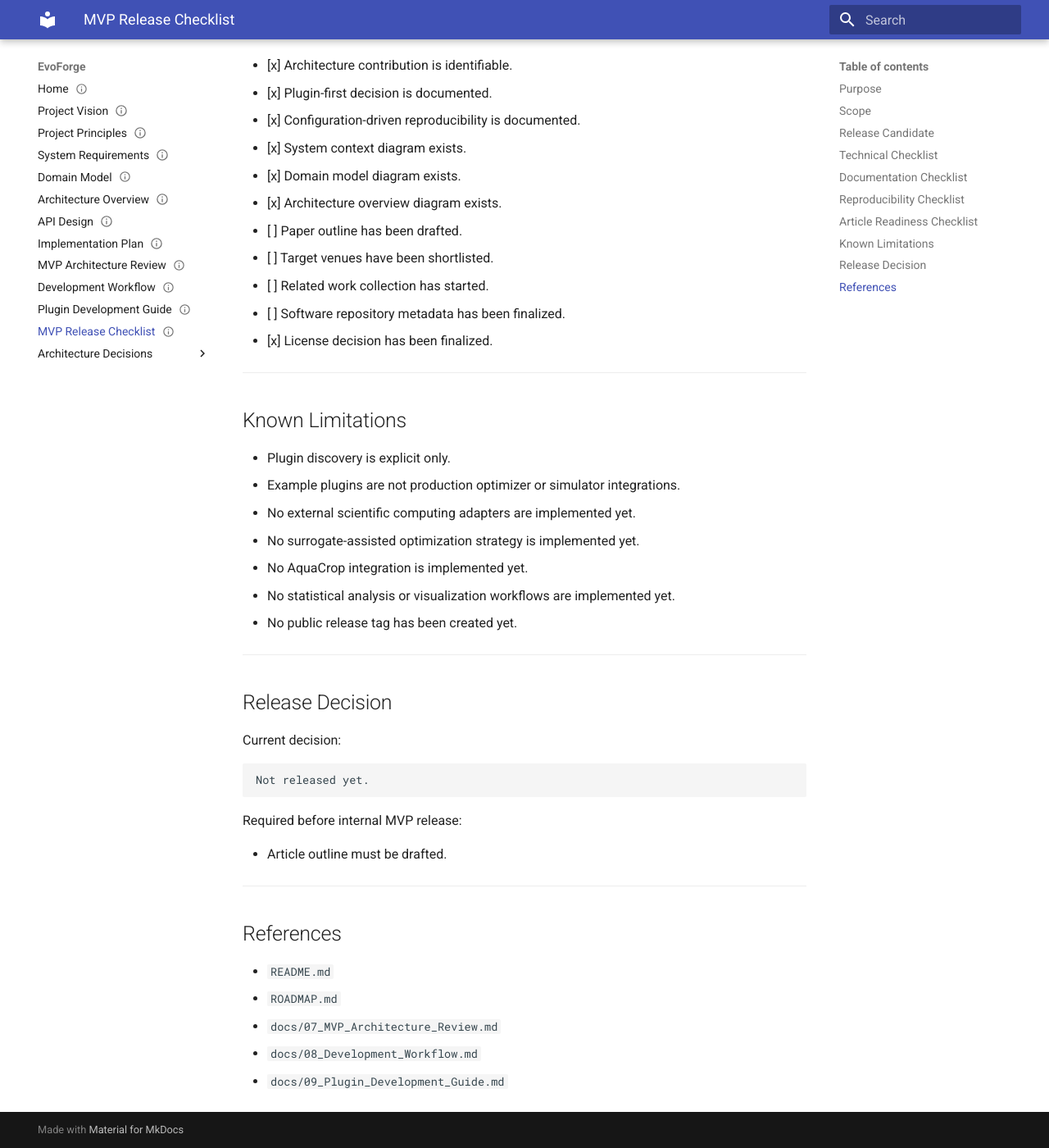
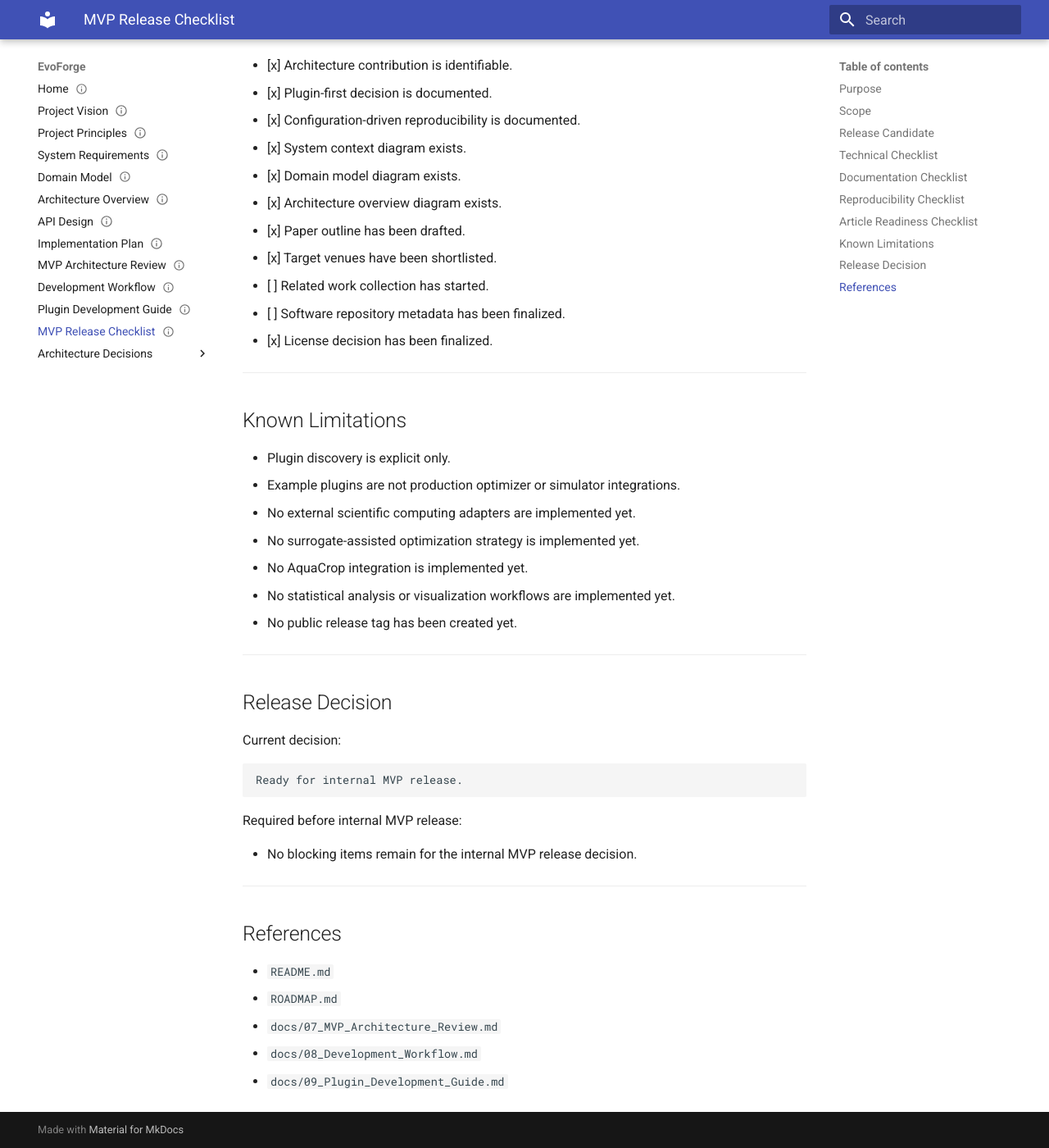
Before and after one commit to calix35/EvoForge, an MkDocs documentation site: the page built from docs/10_MVP_Release_Checklist.md, in a window 1280 px wide and 1400 px high, scrolled down 2374 px. Shown: the whole window at 82% size. Built offline with MkDocs 1.6.1 and Material for MkDocs 9.7.7, drawn with Linux system fonts in a browser that asks for light colours.

````diff
--- a/docs/10_MVP_Release_Checklist.md
+++ b/docs/10_MVP_Release_Checklist.md
@@ -100,8 +100,8 @@ First functional architecture prototype for EvoForge.
 - [x] System context diagram exists.
 - [x] Domain model diagram exists.
 - [x] Architecture overview diagram exists.
-- [ ] Paper outline has been drafted.
-- [ ] Target venues have been shortlisted.
+- [x] Paper outline has been drafted.
+- [x] Target venues have been shortlisted.
 - [ ] Related work collection has started.
 - [ ] Software repository metadata has been finalized.
 - [x] License decision has been finalized.
@@ -125,12 +125,12 @@ First functional architecture prototype for EvoForge.
 Current decision:
 
 ```text
-Not released yet.
+Ready for internal MVP release.
 ```
 
 Required before internal MVP release:
 
-- Article outline must be drafted.
+- No blocking items remain for the internal MVP release decision.
 
 ---
 
````
Also changed, not shown: 1 other file.
